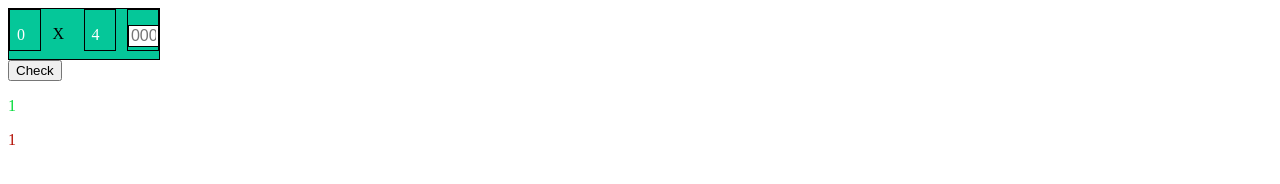
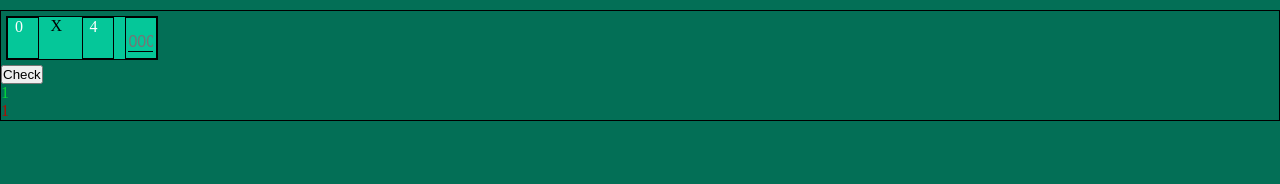
Before and after one commit to Kornellen/HTMLMultiplicationGame, a plain HTML site: page index.html in a window 1280 px wide. Drawn offline with Linux system fonts and the light colour scheme.

Commit message:
Updated style.css

```diff
--- a/style.css
+++ b/style.css
@@ -1,18 +1,40 @@
+body {
+  background-color: #036f56;
+}
+
+* {
+  margin: 0;
+  padding: 0;
+}
+
+.container {
+  margin: 10px 0 0 0px;
+
+  border: 1px solid #000;
+  display: block;
+  justify-content: center;
+  align-items: center;
+}
+
 .result > input {
+  background-color: #05c799;
   margin-top: 14.5px;
   width: 25px;
   font-size: 1rem;
-  outline: hidden;
-  border: 1px solid #000;
+  outline: none;
+  border: transparent;
+  border-bottom: 1px solid #000;
 }
 
 .elems {
+  margin: 5px;
   background-color: #05c799;
   justify-content: space-between;
   width: 150px;
   border: 1px solid #000;
   display: flex;
   letter-spacing: 0.5rem;
+  text-align: center;
 }
 
 .elems > div {
```
